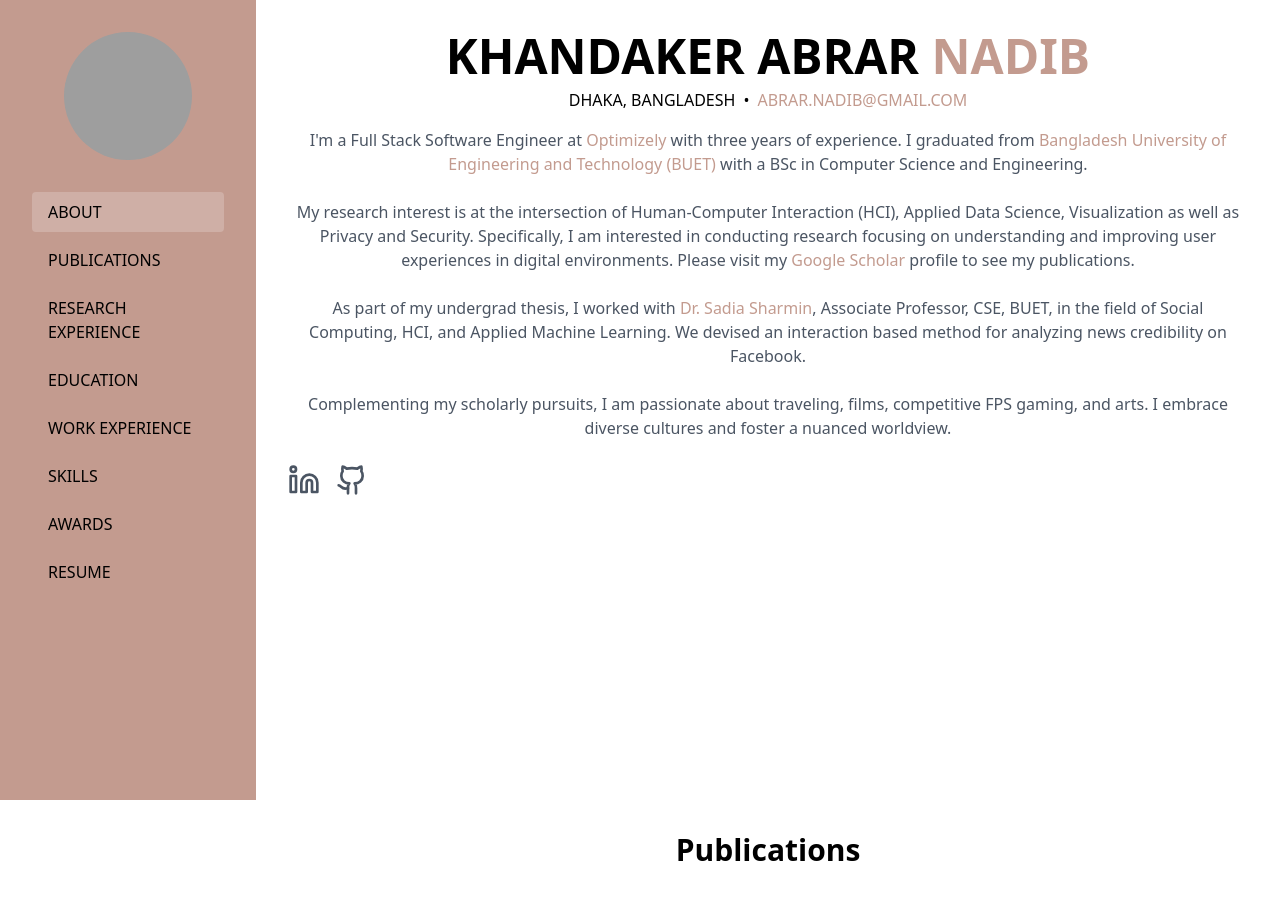
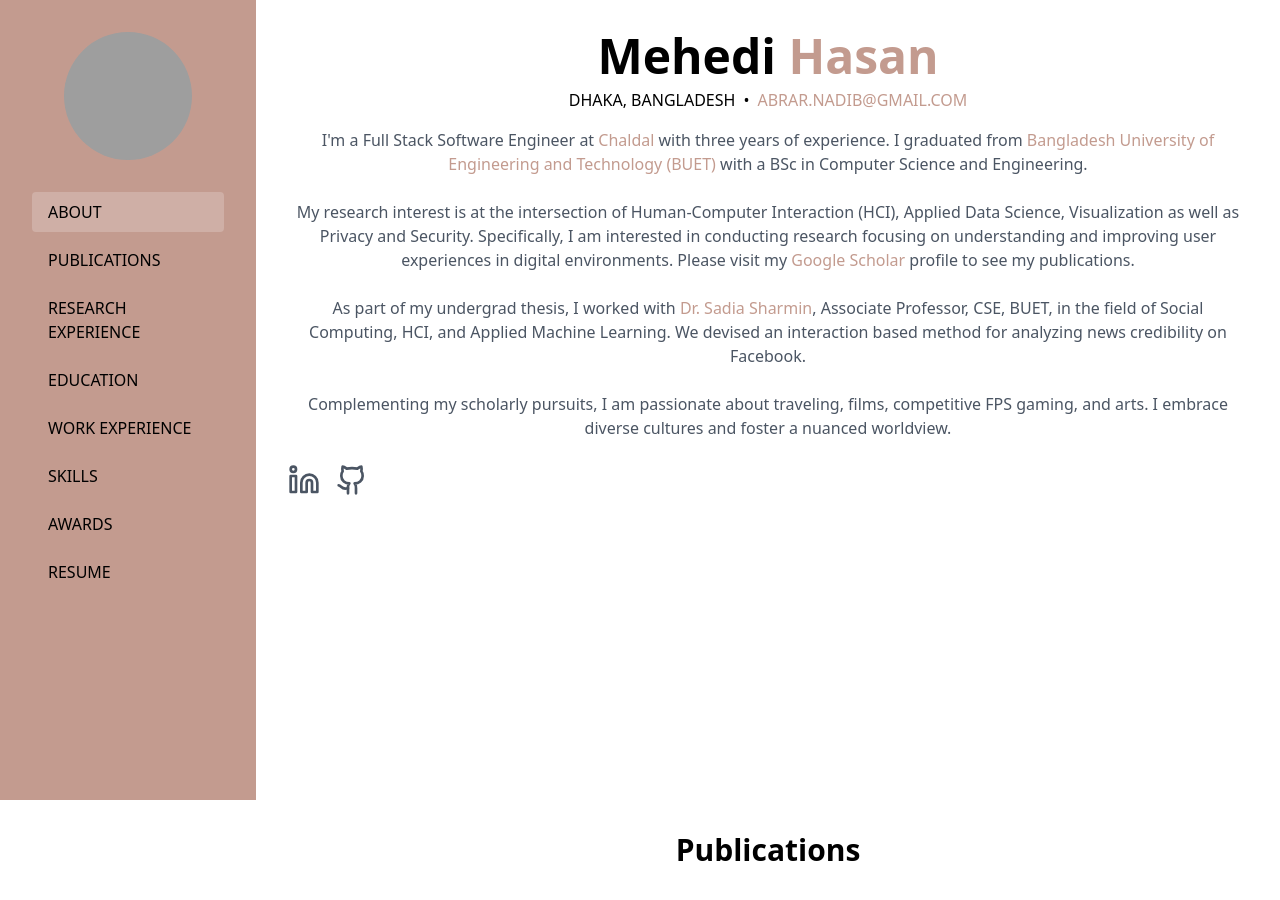
Before and after one commit to Moidda/moidda.github.io, a React (Create React App) app: page / in a window 1280 px wide. Shown: the top 900 px of the page. Built offline with nearby package versions, Linux system fonts and the light colour scheme; grey boxes are pictures that could not be loaded.

Commit message:
About me experimental changes

```diff
--- a/src/Portfolio.js
+++ b/src/Portfolio.js
@@ -77,7 +77,7 @@ const Portfolio = () => {
       <div className="ml-64 flex-1 p-8">
         <div id="about" className="min-h-screen">
           <h1 className="text-5xl font-bold mb-2">
-            KHANDAKER ABRAR <span className="text-[#c39b8f]">NADIB</span>
+            Mehedi <span className="text-[#c39b8f]">Hasan</span>
           </h1>
           <div className="mb-4">
             <span>DHAKA, BANGLADESH</span>
@@ -90,8 +90,8 @@ const Portfolio = () => {
           <div className="space-y-6 text-gray-600">
             <p>
               I'm a Full Stack Software Engineer at{' '}
-              <a href="#" className="text-[#c39b8f] hover:underline">Optimizely</a>
-              {' '}with three years of experience. I graduated from{' '}
+              <a href="#" className="text-[#c39b8f] hover:underline">Chaldal</a>{' '}
+              with three years of experience. I graduated from{' '}
               <a href="#" className="text-[#c39b8f] hover:underline">
                 Bangladesh University of Engineering and Technology (BUET)
               </a>
```
